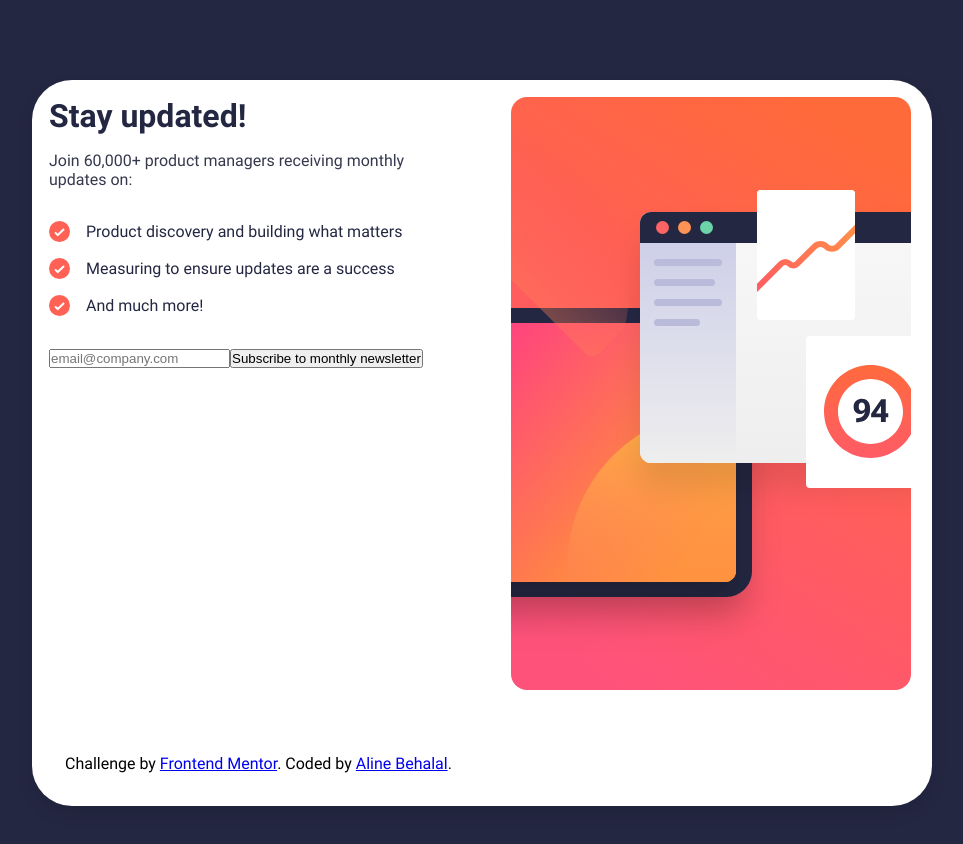
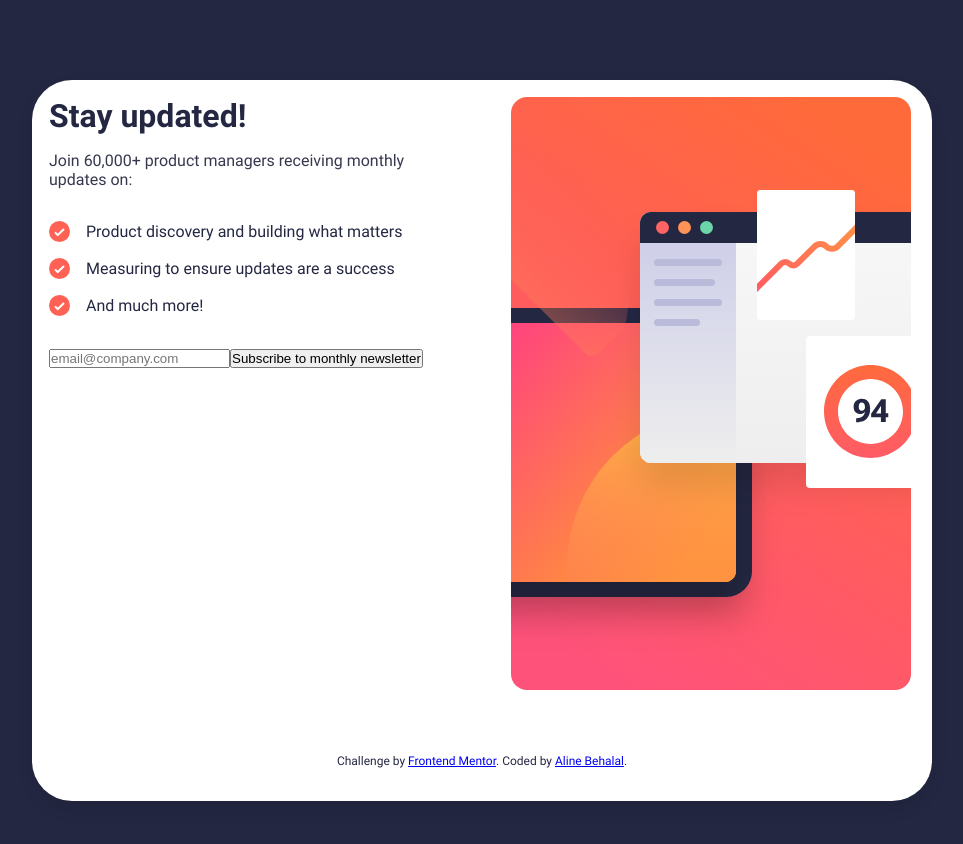
Before and after one commit to Hileene/newsletter-app, a React (Create React App) app in the folder frontend/: page / in a window 1280 px wide. Shown: the top 844 px of the page, without its empty margins (158-1121 px from the left). Built offline with nearby package versions, Linux system fonts and the light colour scheme.

Commit message:
Sytled footer component

```diff
--- a/frontend/src/App.css
+++ b/frontend/src/App.css
@@ -24,6 +24,12 @@
   grid-row: 2;
   grid-column: 1;
   padding: 1rem;
+}
+
+.signup-footer {
+  text-align: center;
+  font-size: 0.75rem;
+  color: var(--dark-slate-grey);
 }
 
 /* Tablet layout */
```
